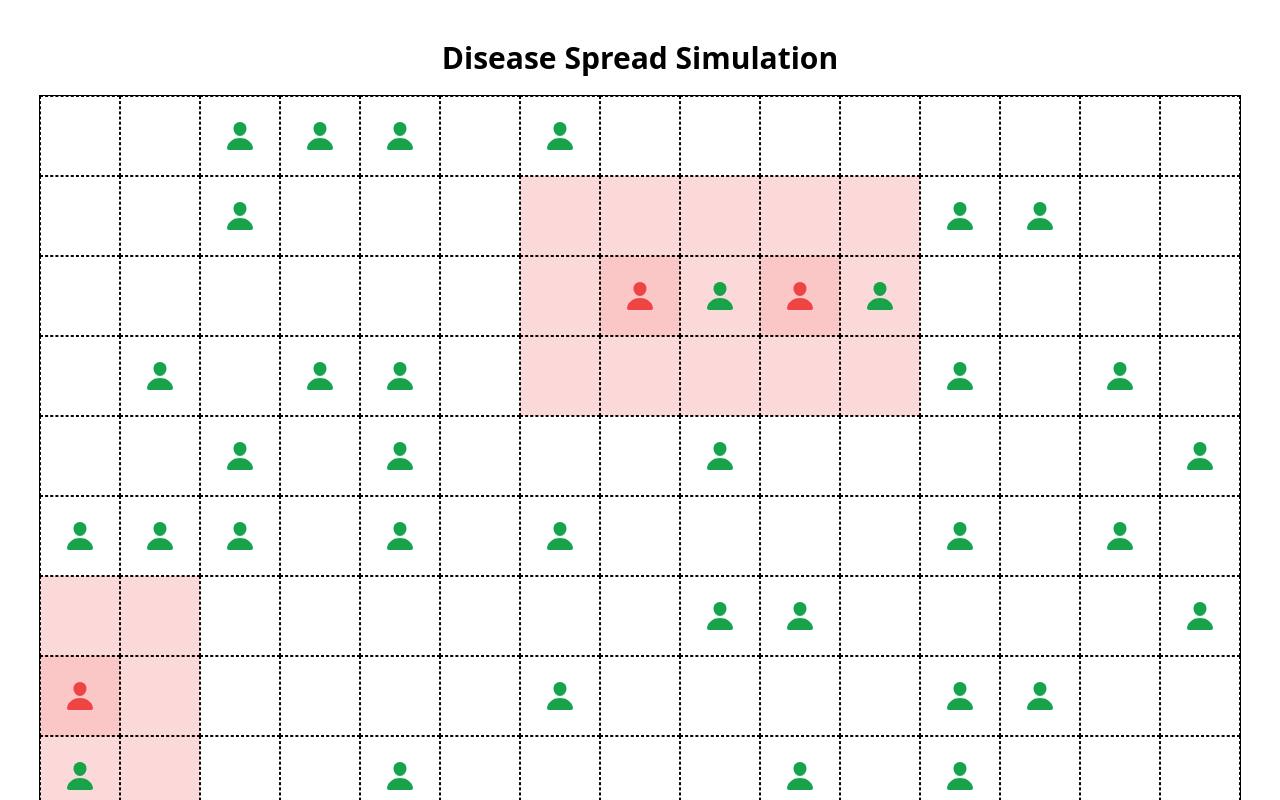
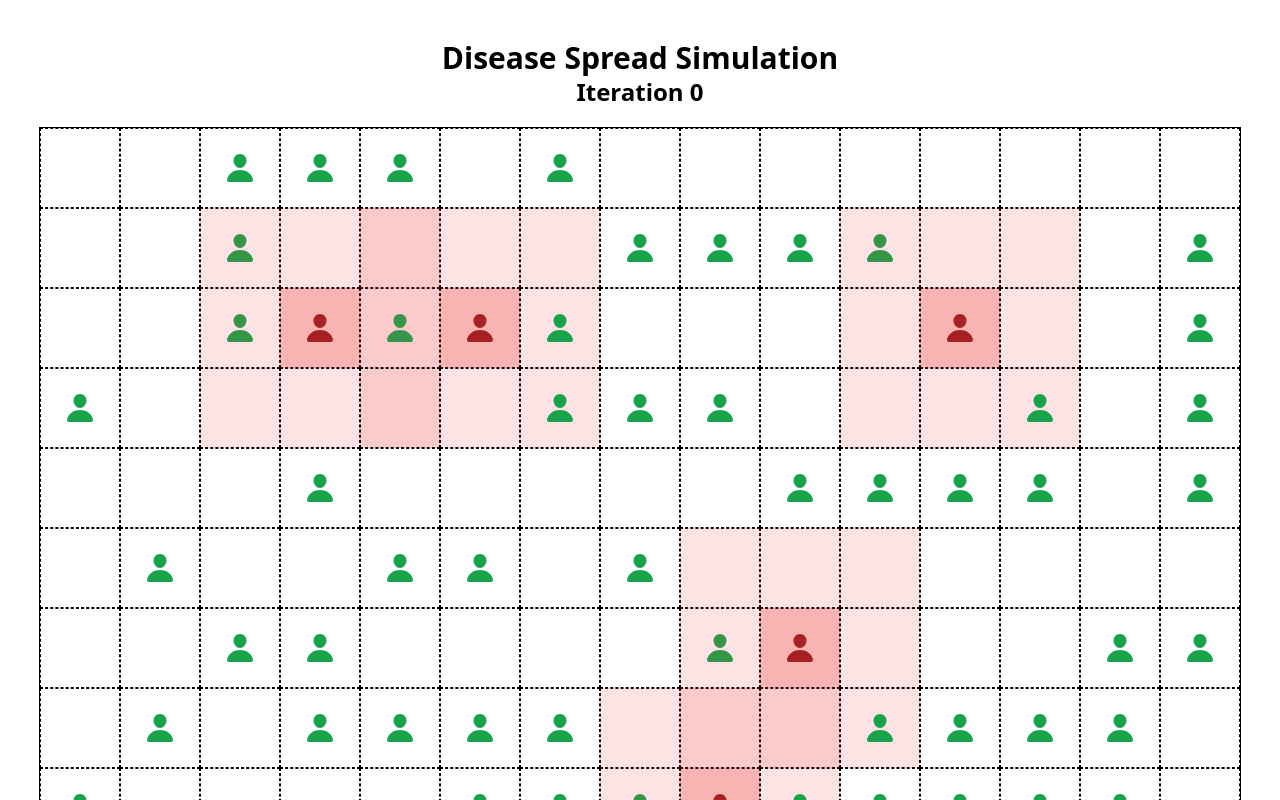
Before and after one commit to ahmadzakiakmal/Pandemic-Spread-Simulation, a Next.js app: page / in a window 1280 px wide. Shown: the top 800 px of the page. Built offline with nearby package versions, Linux system fonts and the light colour scheme.

Commit message:
feat: add disease spread functionality

```diff
--- a/src/pages/index.jsx
+++ b/src/pages/index.jsx
@@ -6,40 +6,10 @@ function GridBox({ value, showVisuals, index, grid, cols }) {
   return (
     <div
       className={
-        "w-[80px] !aspect-square font-bold grid place-items-center border-black border-1 border box-border border-dashed " +
-        (grid[index - 1]?.value == 2 &&
-        index % cols !== 0 &&
-        (index - 1) % cols !== cols - 1
-          ? " bg-red-500/20 "
-          : "") +
-        (grid[index + 1]?.value == 2 &&
-        index % cols !== cols - 1 &&
-        (index + 1) % cols !== 0
-          ? " bg-red-500/20 "
-          : "") +
-        (grid[index - cols]?.value == 2 ? " bg-red-500/20 " : "") +
-        (grid[index + cols]?.value == 2 ? " bg-red-500/20 " : "") +
-        (grid[index - cols - 1]?.value == 2 &&
-        index % cols !== 0 &&
-        (index - cols - 1) % cols !== cols - 1
-          ? " bg-red-500/20 "
-          : "") +
-        (grid[index - cols + 1]?.value == 2 &&
-        index % cols !== cols - 1 &&
-        (index - cols + 1) % cols !== 0
-          ? " bg-red-500/20 "
-          : "") +
-        (grid[index + cols - 1]?.value == 2 &&
-        index % cols !== 0 &&
-        (index + cols - 1) % cols !== cols - 1
-          ? " bg-red-500/20 "
-          : "") +
-        (grid[index + cols + 1]?.value == 2 &&
-        index % cols !== cols - 1 &&
-        (index + cols + 1) % cols !== 0
-          ? " bg-red-500/20 "
-          : "") +
-        (value == 2 ? " bg-red-500/30 " : "")
+        "w-[80px] !aspect-square relative font-bold grid place-items-center border-black border-1 border box-border border-dashed " +
+        (value == 2
+          ? " bg-red-500/30 after:absolute after:w-[240px] after:aspect-square after:bg-red-500/[.15] "
+          : "")
       }
     >
       {showVisuals ? (
@@ -50,7 +20,7 @@ function GridBox({ value, showVisuals, index, grid, cols }) {
             <IoPerson
               className={
                 "text-[32px] " +
-                (value == 1 ? "text-green-600" : "text-red-500")
+                (value == 1 ? "text-green-600" : "text-red-800")
               }
             />
           </>
@@ -72,13 +42,15 @@ export default function Home() {
 
   // * Other Parameters
   // ? Rasio orang dengan total grid / Kepadatan populasi di area - Dimodelkan dengan probabilitas adanya orang dalam tiap grid
-  const [populationDensity, setPopulationDensity] = useState(0.3);
+  const [populationDensity, setPopulationDensity] = useState(0.5);
   // ? Rasio orang yang terinfeksi dengan total orang - Dimodelkan dengan probabilitas 1 orang membawa penyakit
   const [infectionRate, setInfectionRate] = useState(0.1);
   // ? Ukuran seberapa menular penyakit - Dimodelkan dengan jarak neighborhood yang dapat tertular
   const [spreadRange, setSpreadRange] = useState(1);
   // ? Imunitas seseorang - Dimodelkan dengan probabilitas orang dalam jarak tertular, bisa tidak tertular
   const [immunityRate, setImmunityRate] = useState(0.4);
+  // ? Iterasi waktu
+  const [iteration, setIteration] = useState(0);
 
   // * Variables for Visual Needs
   const [showVisuals, setShowVisuals] = useState(true);
@@ -108,12 +80,85 @@ export default function Home() {
     setGrid(newGrid);
   }, [rows, cols, refresh]);
 
+  // * Spread Disease
+  useEffect(() => {
+    if (grid.length > 0) {
+      const newGrid = [...grid];
+      for (let i = 0; i < rows * cols; i++) {
+        if (newGrid[i].value == 2) {
+          // * Spread Disease to the left of the sick person
+          if (
+            grid[i - 1] &&
+            grid[i - 1].value == 1 &&
+            i % cols != 0 //? Check if the person is not at the leftmost of the grid
+          ) {
+            newGrid[i - 1].value = 2;
+          }
+          // * Spread Disease to the right of the sick person
+          if (
+            grid[i + 1] &&
+            grid[i + 1].value == 1 &&
+            i % cols != cols - 1 //? Check if the person is not at the rightmost of the grid
+          ) {
+            newGrid[i + 1].value = 2;
+          }
+          // * Spread Disease to the top of the sick person
+          if (grid[i - cols] && grid[i - cols].value == 1) {
+            newGrid[i - cols].value = 2;
+          }
+          // * Spread Disease to the bottom of the sick person
+          if (grid[i + cols] && grid[i + cols].value == 1) {
+            newGrid[i + cols].value = 2;
+          }
+          // * Spread Disease to the top left of the sick person
+          if (
+            grid[i - cols - 1] &&
+            grid[i - cols - 1].value == 1 &&
+            i % cols != 0 //? Check if the person is not at the leftmost of the grid
+          ) {
+            newGrid[i - cols - 1].value = 2;
+          }
+          // * Spread Disease to the top right of the sick person
+          if (
+            grid[i - cols + 1] &&
+            grid[i - cols + 1].value == 1 &&
+            i % cols != cols - 1 //? Check if the person is not at the rightmost of the grid
+          ) {
+            newGrid[i - cols + 1].value = 2;
+          }
+          // * Spread Disease to the bottom left of the sick person
+          if (
+            grid[i + cols - 1] &&
+            grid[i + cols - 1].value == 1 &&
+            i % cols != 0 //? Check if the person is not at the leftmost of the grid
+          ) {
+            newGrid[i + cols - 1].value = 2;
+          }
+          // * Spread Disease to the bottom right of the sick person
+          if (
+            grid[i + cols + 1] &&
+            grid[i + cols + 1].value == 1 &&
+            i % cols != cols - 1 //? Check if the person is not at the rightmost of the grid
+          ) {
+            newGrid[i + cols + 1].value = 2;
+          }
+        }
+      }
+      setGrid(newGrid);
+    }
+  }, [iteration]);
+
   return (
     <main className="bg-white min-h-screen relative flex flex-col justify-center items-center py-10">
-      <h1 className="text-center text-black text-3xl font-bold">Disease Spread Simulation</h1>
+      <h1 className="text-center text-black text-3xl font-bold">
+        Disease Spread Simulation
+      </h1>
+      <h2 className="text-center text-black text-2xl font-bold">
+        Iteration {iteration}
+      </h2>
       <div className="flex flex-col justify-center items-center gap-10 mt-5">
         <div
-          className="simulation-grid w-fit outline outline-1 outline-black"
+          className="simulation-grid w-fit outline outline-1 outline-black !overflow-hidden"
           style={{ "--grid-cols": cols }}
         >
           {grid.map((grid_item, i) => (
@@ -127,6 +172,7 @@ export default function Home() {
             />
           ))}
         </div>
+        <div className="flex gap-5">
           <div
             className="bg-black text-white cursor-pointer p-3 unselectable"
             onClick={() => {
@@ -135,6 +181,15 @@ export default function Home() {
           >
             Regenerate
           </div>
+          <div
+            className="bg-black text-white cursor-pointer p-3 unselectable"
+            onClick={() => {
+              setIteration(iteration + 1);
+            }}
+          >
+            Next Iteration
+          </div>
+        </div>
       </div>
     </main>
   );
```
Lines whose indentation alone changed are shown as unchanged.
